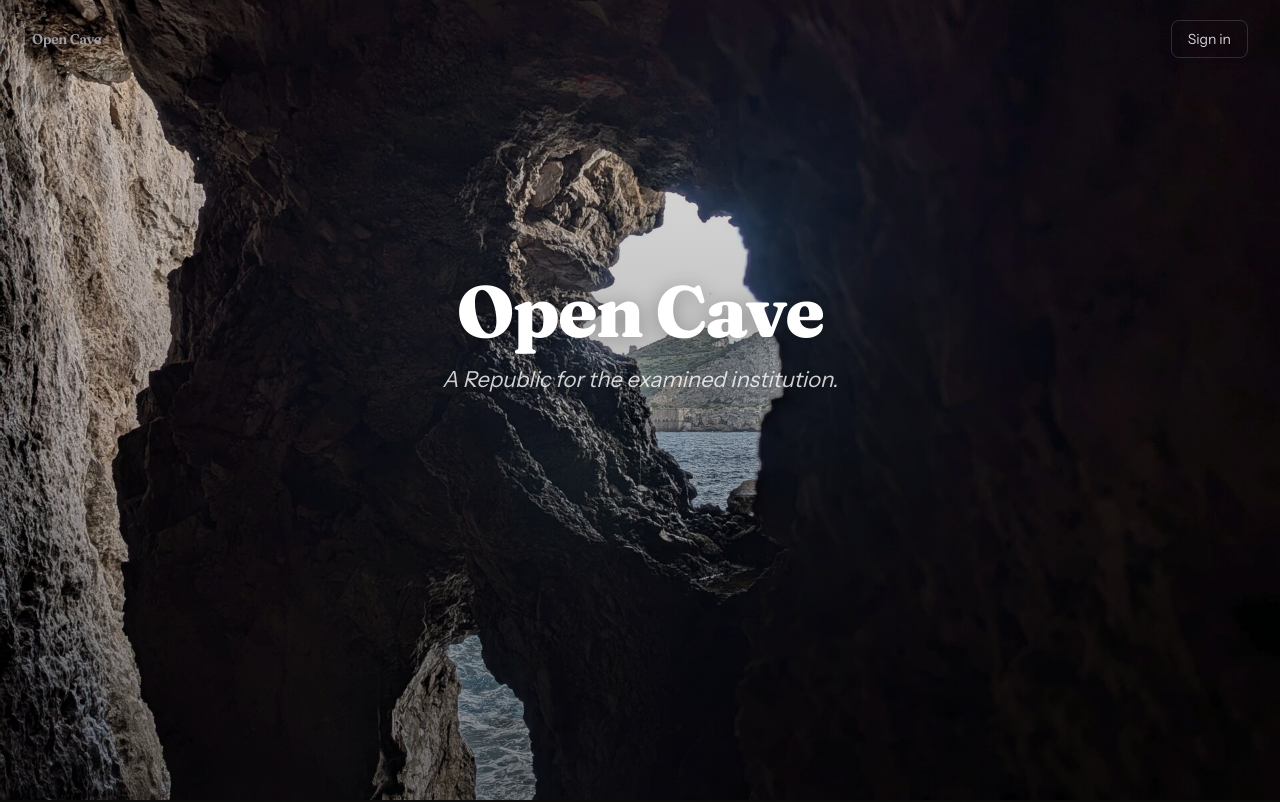
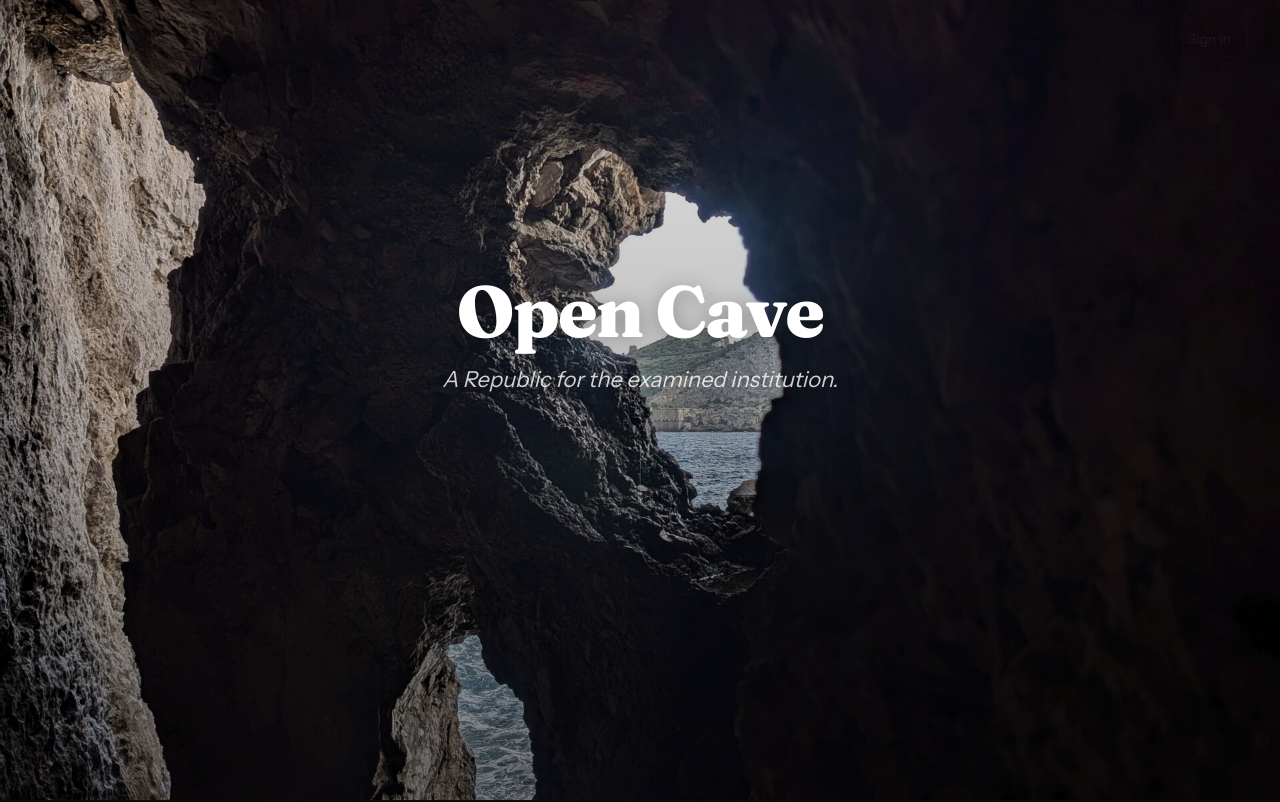
Before and after one commit to TheSocraticRepublic/the-republic, a Next.js app: page / in a window 1280 px wide. Shown: the top 802 px of the page. Built offline with nearby package versions, Linux system fonts and the light colour scheme; no server answers.

Commit message:
relay batch 3: header flips to ink when overlapping M5/M6 light movements

```diff
--- a/src/components/landing/landing-header.tsx
+++ b/src/components/landing/landing-header.tsx
@@ -5,6 +5,7 @@
 
 export function LandingHeader() {
   const [scrolled, setScrolled] = useState(false)
+  const [overLight, setOverLight] = useState(false)
 
   useEffect(() => {
     function onScroll() {
@@ -14,23 +15,59 @@
     return () => window.removeEventListener('scroll', onScroll)
   }, [])
 
+  useEffect(() => {
+    const targets = [
+      document.querySelector('[data-movement="light"]'),
+      document.querySelector('[data-movement="return"]'),
+    ].filter((el): el is Element => el !== null)
+
+    if (targets.length === 0) return
+
+    const intersecting = new Set<Element>()
+
+    const observer = new IntersectionObserver(
+      (entries) => {
+        for (const entry of entries) {
+          if (entry.isIntersecting) {
+            intersecting.add(entry.target)
+          } else {
+            intersecting.delete(entry.target)
+          }
+        }
+        setOverLight(intersecting.size > 0)
+      },
+      { rootMargin: '-64px 0px 0px 0px', threshold: 0 }
+    )
+
+    targets.forEach((el) => observer.observe(el))
+    return () => observer.disconnect()
+  }, [])
+
   return (
     <header
       className={`fixed top-0 z-50 flex w-full items-center justify-between px-8 py-5 transition-all duration-300 ${
         scrolled
-          ? 'bg-surface-0/80 backdrop-blur-md border-b border-border'
+          ? overLight
+            ? 'bg-[#FAFAF9]/80 backdrop-blur-md border-b border-border'
+            : 'bg-surface-0/80 backdrop-blur-md border-b border-border'
           : 'bg-transparent'
       }`}
     >
       <span
-        className="text-sm font-semibold tracking-tight text-text-muted"
+        className={`text-sm font-semibold tracking-tight ${
+          overLight ? 'text-stone-900' : 'text-text-muted'
+        }`}
         style={{ fontFamily: 'var(--font-display)' }}
       >
         Open Cave
       </span>
       <Link
         href="/login"
-        className="rounded-lg border border-border-strong px-4 py-2 text-sm text-text-secondary transition-colors hover:border-text-faint hover:text-text-primary"
+        className={`rounded-lg border px-4 py-2 text-sm transition-colors ${
+          overLight
+            ? 'border-stone-900/30 text-stone-900 hover:border-stone-900 hover:text-stone-900'
+            : 'border-border-strong text-text-secondary hover:border-text-faint hover:text-text-primary'
+        }`}
       >
         Sign in
       </Link>
```
